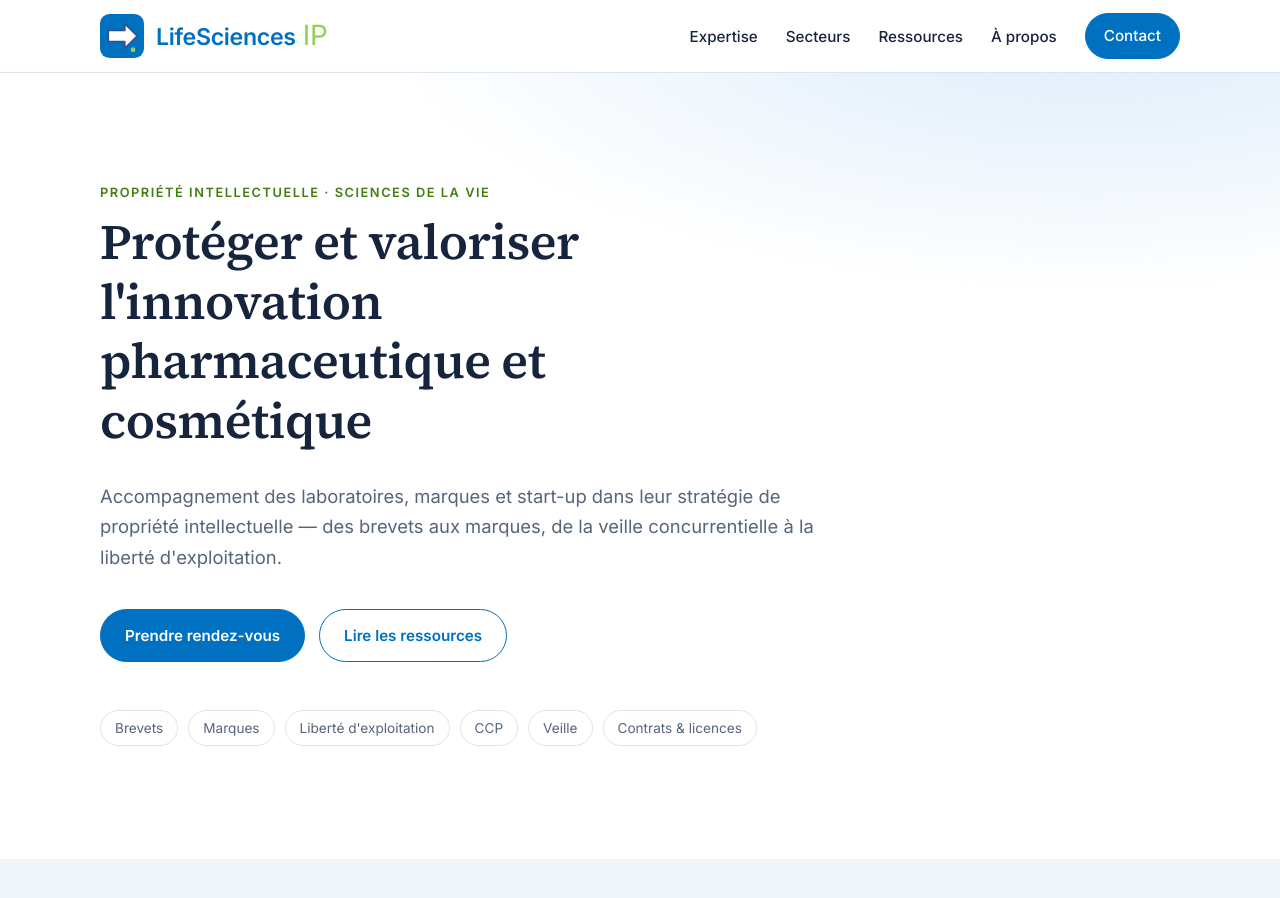
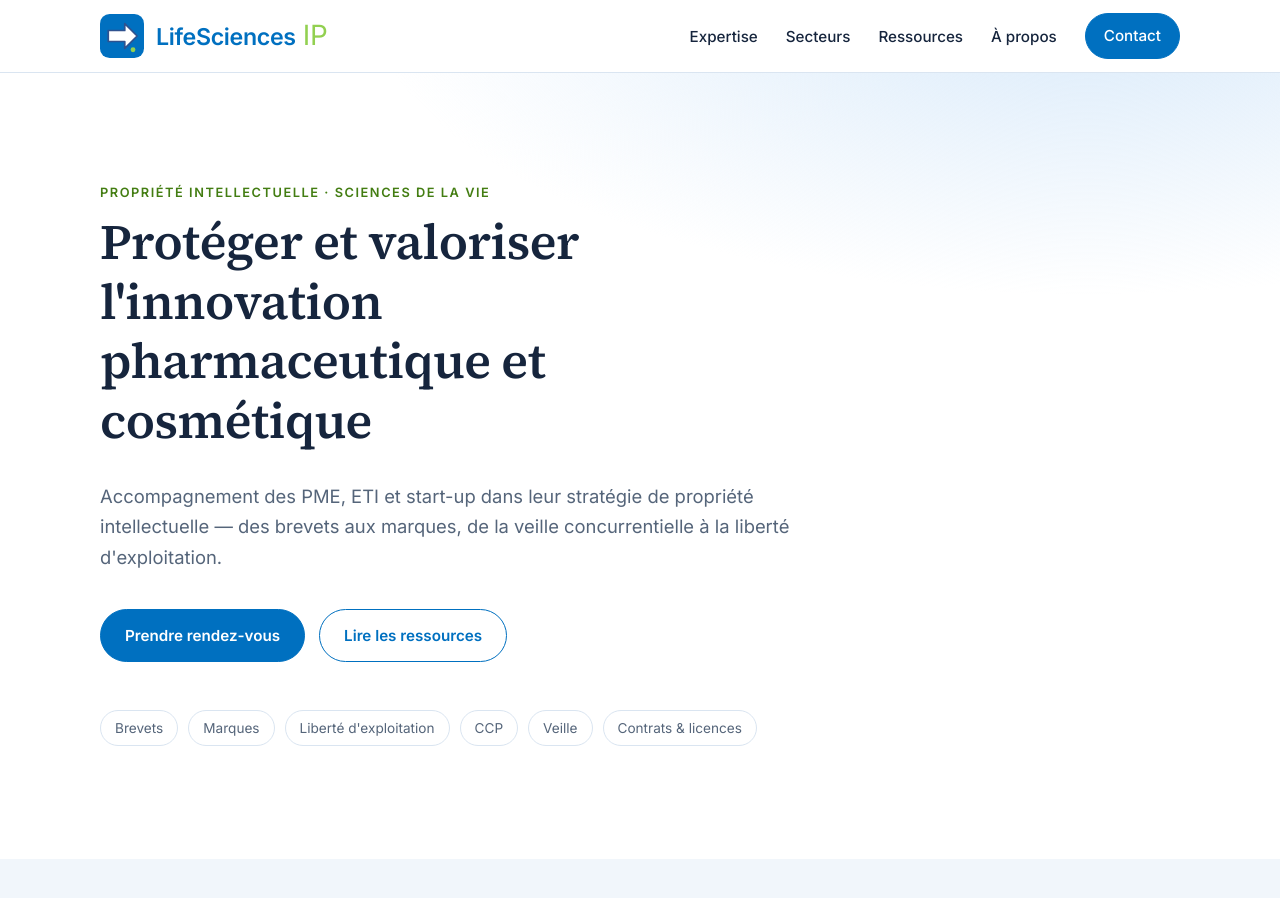
Before and after one commit to pierickr-lifesciences/siteweb, a Jekyll site: the page built from index.html, in a window 1280 px wide and 900 px high. Built offline with Jekyll 4.4.1, drawn with Linux system fonts in a browser that asks for light colours.

Commit message:
Update _data/contenu.yml (via Pages CMS)

```diff
--- a/_data/contenu.yml
+++ b/_data/contenu.yml
@@ -1,9 +1,9 @@
 accueil:
   surtitre: Propriété intellectuelle · Sciences de la vie
   titre: Protéger et valoriser l'innovation pharmaceutique et cosmétique
-  accroche: Accompagnement des laboratoires, marques et start-up dans leur
-    stratégie de propriété intellectuelle — des brevets aux marques, de la
-    veille concurrentielle à la liberté d'exploitation.
+  accroche: Accompagnement des PME, ETI et start-up dans leur stratégie de
+    propriété intellectuelle — des brevets aux marques, de la veille
+    concurrentielle à la liberté d'exploitation.
   bouton_principal: Prendre rendez-vous
   bouton_secondaire: Lire les ressources
   mots_cles:
```
